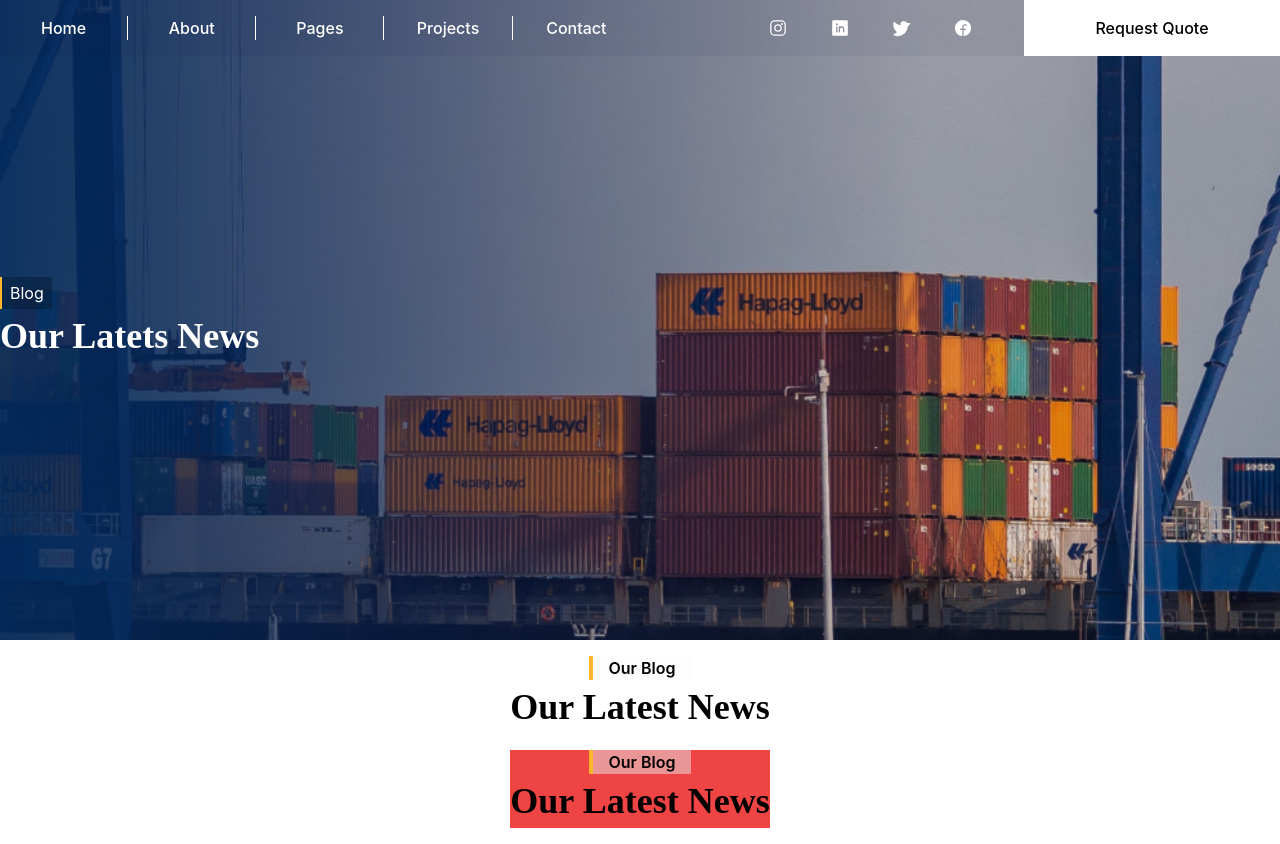
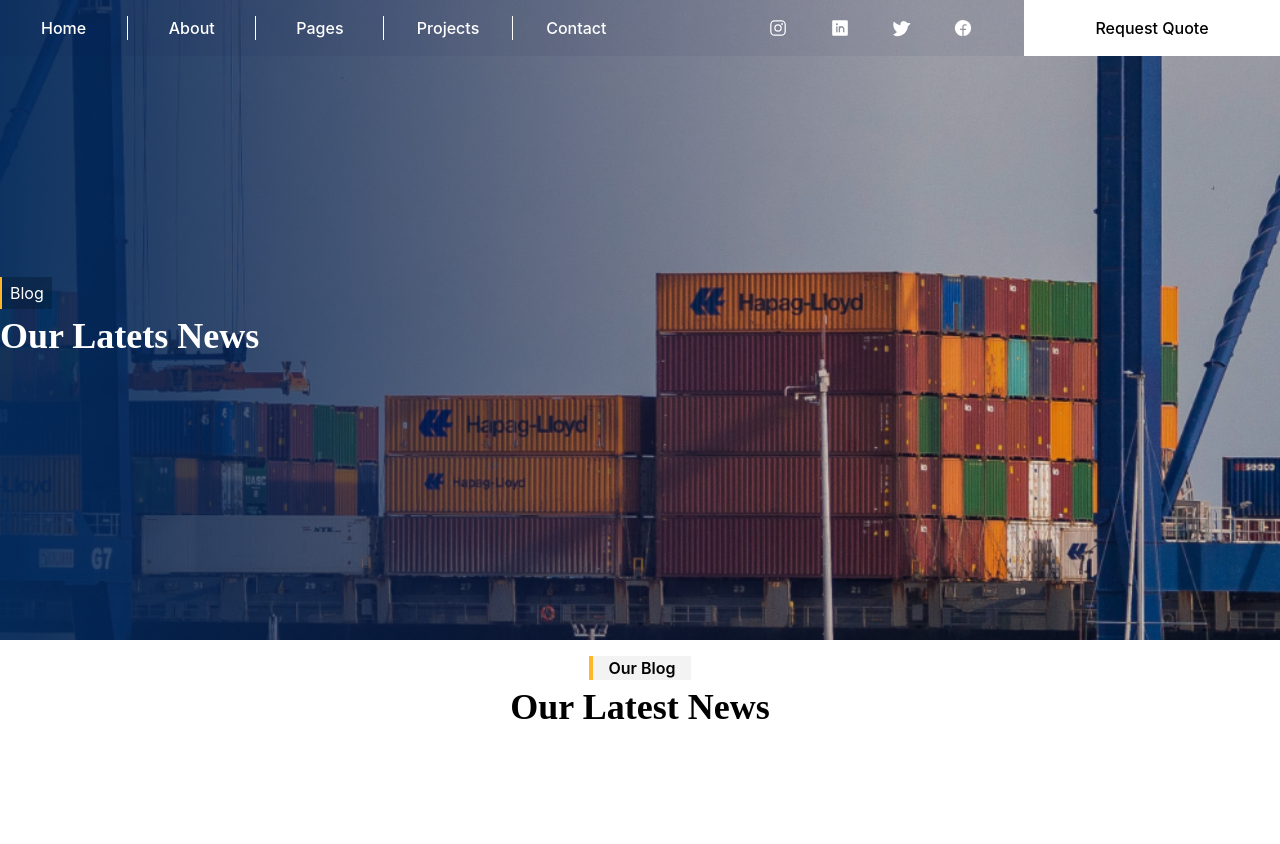
Before and after one commit to smartcollins/logistics, a React (Create React App) app: page /blog in a window 1280 px wide. After the commit the page ends 800 px from the top, so only its background shows below. Built offline with nearby package versions, Linux system fonts and the light colour scheme.

Commit message:
minor modification in Blog

```diff
--- a/src/pages/Blog.jsx
+++ b/src/pages/Blog.jsx
@@ -9,11 +9,11 @@ const Blog = ()=>{
     return(
         <div>
             <div>{banner.slice(6, 7).map((item, idx) => <Banner key={idx} {...item} />)}</div>
-            <div className='my-4 capitalize'>
+            {/* <div className='my-4 capitalize'>
                 <p style={{ borderLeft: `4px solid ${color.grdt}` }} className=' bg-[#e8e8e8]/10 w-fit px-4 mx-auto font-semibold'>our blog</p>
                 <p className='font-[Rubik] font-bold text-4xl/normal mx-auto w-fit'>our latest news</p>
-            </div>
-            <div className='bg-red-500 mx-auto w-fit'>
+            </div> */}
+            <div className=' mx-auto w-fit'>
             <Caption
                 dark={true}
                 txt={'our blog'}
```
